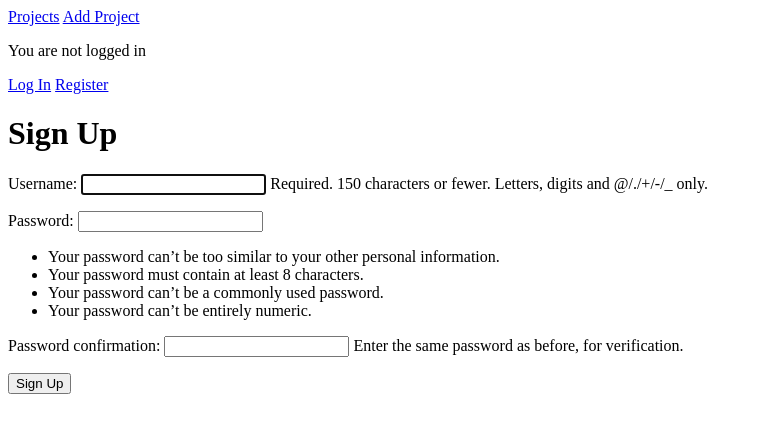
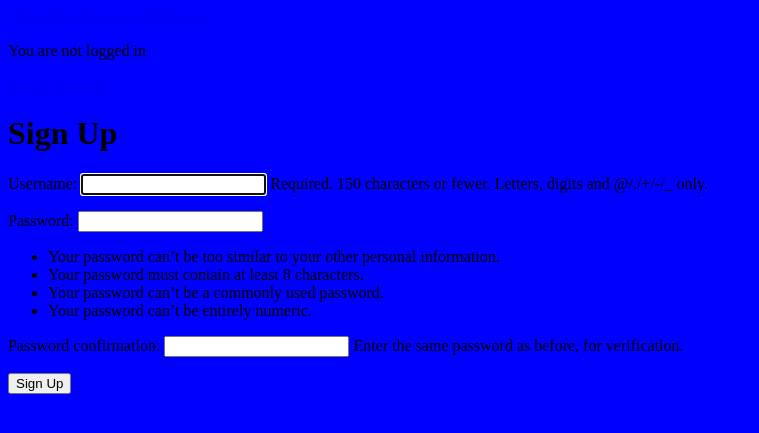
Before and after one commit to Nlopez4/dev_collect, a Django app: page /registration/signup/ in a window 1280 px wide. Shown: the top 433 px of the page, without its empty margins (0-759 px from the left). Run offline with Django 3.2, Linux system fonts and the light colour scheme.

Commit message:
rearrange static file structure

```diff
--- a/dev_project/settings.py
+++ b/dev_project/settings.py
@@ -129,6 +129,10 @@ USE_TZ = True
 # https://docs.djangoproject.com/en/3.2/howto/static-files/
 
 STATIC_URL = '/static/'
+
+
+
+
 MEDIA_URL = ''
 
 
--- /dev/null
+++ b/main_app/static/styles/main.css
@@ -0,0 +1,15 @@
+/* GLOBAL */
+body {
+    background-color: blue;
+}
+
+
+:root {
+
+}
+/* NAV */
+
+
+
+
+/* SPLASH PAGE */
--- a/main_app/templates/base.html
+++ b/main_app/templates/base.html
@@ -1,19 +1,22 @@
+{% load static %}
 <!DOCTYPE html>
-{% load static %}
+
 <html lang="en">
   <head>
     <meta charset="UTF-8" />
     <meta http-equiv="X-UA-Compatible" content="IE=edge" />
     <meta name="viewport" content="width=device-width, initial-scale=1.0" />
     <script src="https://code.jquery.com/jquery-3.6.0.min.js" integrity="sha256-/xUj+3OJU5yExlq6GSYGSHk7tPXikynS7ogEvDej/m4=" crossorigin="anonymous"></script>
-
+      <link rel="stylesheet" href="{% static 'styles/main.css' %}" />
+    <script src="{% static 'scripts/main.js' %}" defer></script>
 
     <title>dev collect</title>
   </head>
   <body >
 
   <!-- NAV BAR -->
-  <a class="nav-link" href="{% url 'project_list' %}">Projects</a>
+   <a href="{% url 'home' %}">Home</a>
+  <a class="nav-link" href="{% url 'project_list' %}">My Projects</a>
   <a href="{% url 'project_create' %}">Add Project</a>
 
 {% if user.is_authenticated %}
```
Also changed, not shown: main_app/templates/home.html (+12 -1 lines), main_app/static/profile/IMG_2099.jpg (deleted), static/images/IMG_0022.JPG (deleted), static/images/IMG_0620.jpg (deleted), static/images/IMG_1070.JPG (deleted), static/images/IMG_2099.jpg (deleted), static/images/profile/IMG_0162.jpg (deleted), static/images/profile/IMG_2097.jpg (deleted), static/images/profile/IMG_2188.JPG (deleted), 1 other file.
